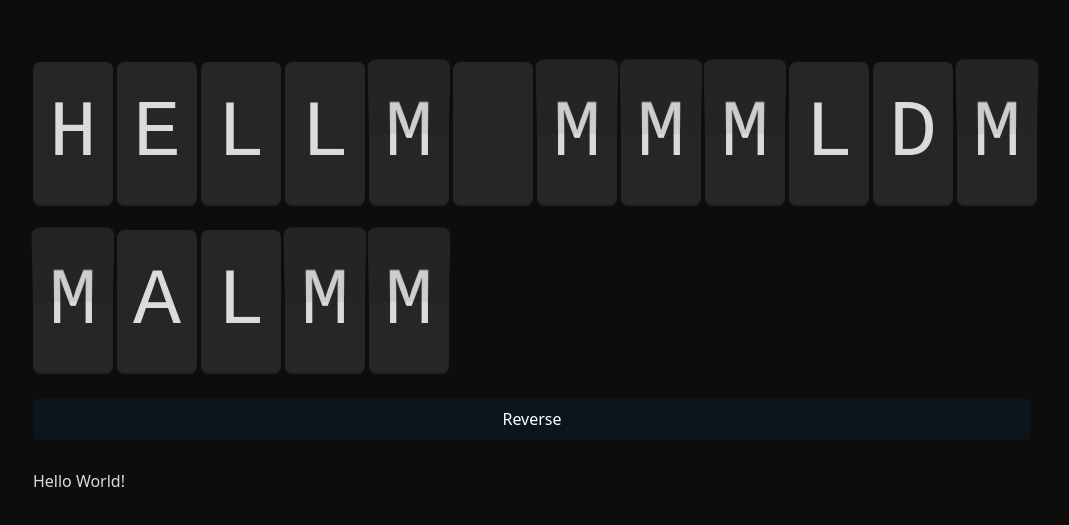
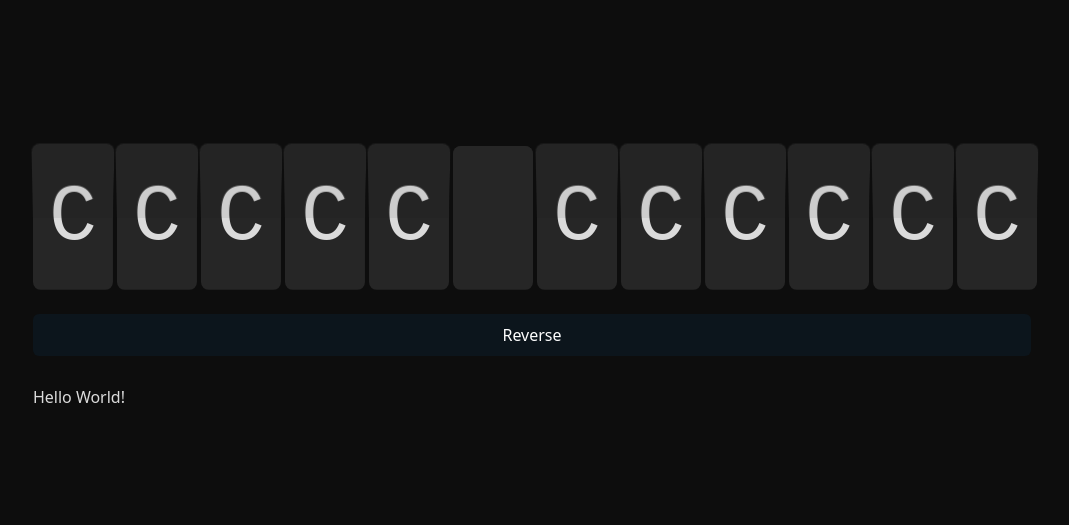
Before and after one commit to quentint/split-flap-display, a Vue app: page / in a window 1280 px wide. Shown: the part 123-648 px from the top of the page, without its empty margins (105-1174 px from the left). Built offline with nearby package versions, Linux system fonts and the light colour scheme.

Commit message:
Emit grouped event for line Rename char component

```diff
--- a/src/App.vue
+++ b/src/App.vue
@@ -10,8 +10,10 @@ const reverse = () => {
 
 <template>
   <div class="app-wrapper">
-    <SplitFlapLine :text="s.toUpperCase()" :flap-ms="250" />
-    <SplitFlapLine text="SALUT" :flap-ms="250" />
+    <SplitFlapLine :flap-ms="1000"
+                   :text="s.toUpperCase()"
+                   @flap-start="() => console.log('start')"
+                   @flap-end="() => console.log('end')"/>
     <button @click="reverse">Reverse</button>
     <span>{{ s }}</span>
   </div>
--- a/src/components/SplitFlapLine.vue
+++ b/src/components/SplitFlapLine.vue
@@ -1,6 +1,6 @@
 <script setup lang="ts">
-import { computed } from 'vue';
-import SplitFlap from './SplitFlap.vue';
+import { computed, defineEmits } from 'vue';
+import SplitFlapCharChar from './SplitFlapChar.vue';
 
 interface Props {
   text: string;
@@ -8,16 +8,46 @@ interface Props {
 }
 
 const props = defineProps<Props>();
+const emit = defineEmits(['flapStart', 'flapEnd']);
 const chars = computed(() => props.text.split(''));
+
+type FlapEventName = 'flapStart' | 'flapEnd';
+
+const numFlapsDuringLatestTick: Record<FlapEventName, number> = {
+  flapStart: 0,
+  flapEnd: 0,
+};
+const flapTimeouts: Record<FlapEventName, number|null> = {
+  flapStart: null,
+  flapEnd: null,
+};
+const flapGroupDuration = 100
+
+function onFlapEvent(eventName: 'flapStart'|'flapEnd') {
+  numFlapsDuringLatestTick[eventName]++;
+
+  if (flapTimeouts[eventName]) {
+    clearTimeout(flapTimeouts[eventName]);
+  }
+
+  flapTimeouts[eventName] = setTimeout(() => {
+    if (numFlapsDuringLatestTick[eventName] > 0) {
+      emit(eventName);
+    }
+    numFlapsDuringLatestTick[eventName] = 0;
+  }, flapGroupDuration);
+}
 </script>
 
 <template>
   <div class="split-flap-line">
-    <SplitFlap
+    <SplitFlapCharChar
       v-for="(char, idx) in chars"
       :key="idx"
       :char="char"
       :flapMs="flapMs"
+      @flap-start="() => onFlapEvent('flapStart')"
+      @flap-end="() => onFlapEvent('flapEnd')"
     />
   </div>
 </template>
```
Also changed, not shown: src/components/SplitFlapChar.vue (renamed from src/components/SplitFlap.vue).
